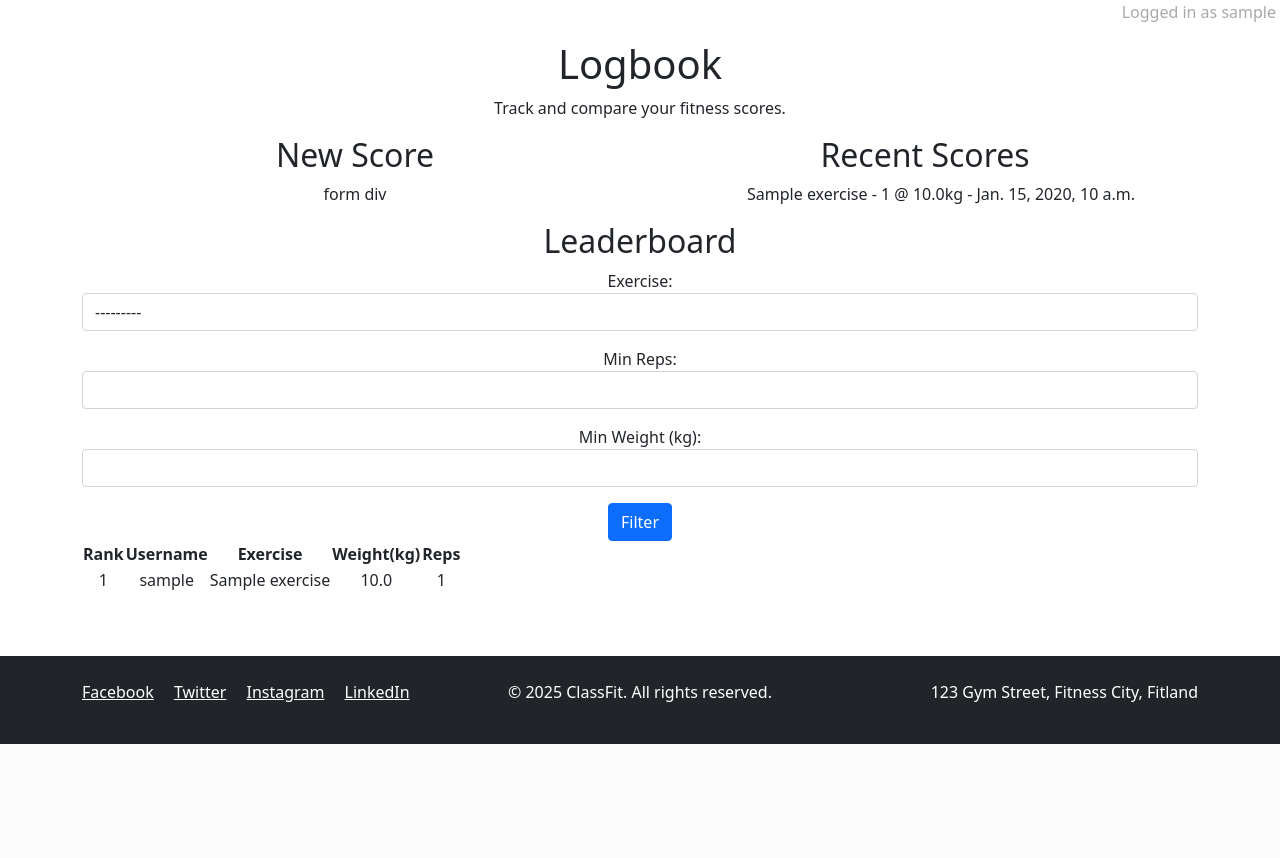
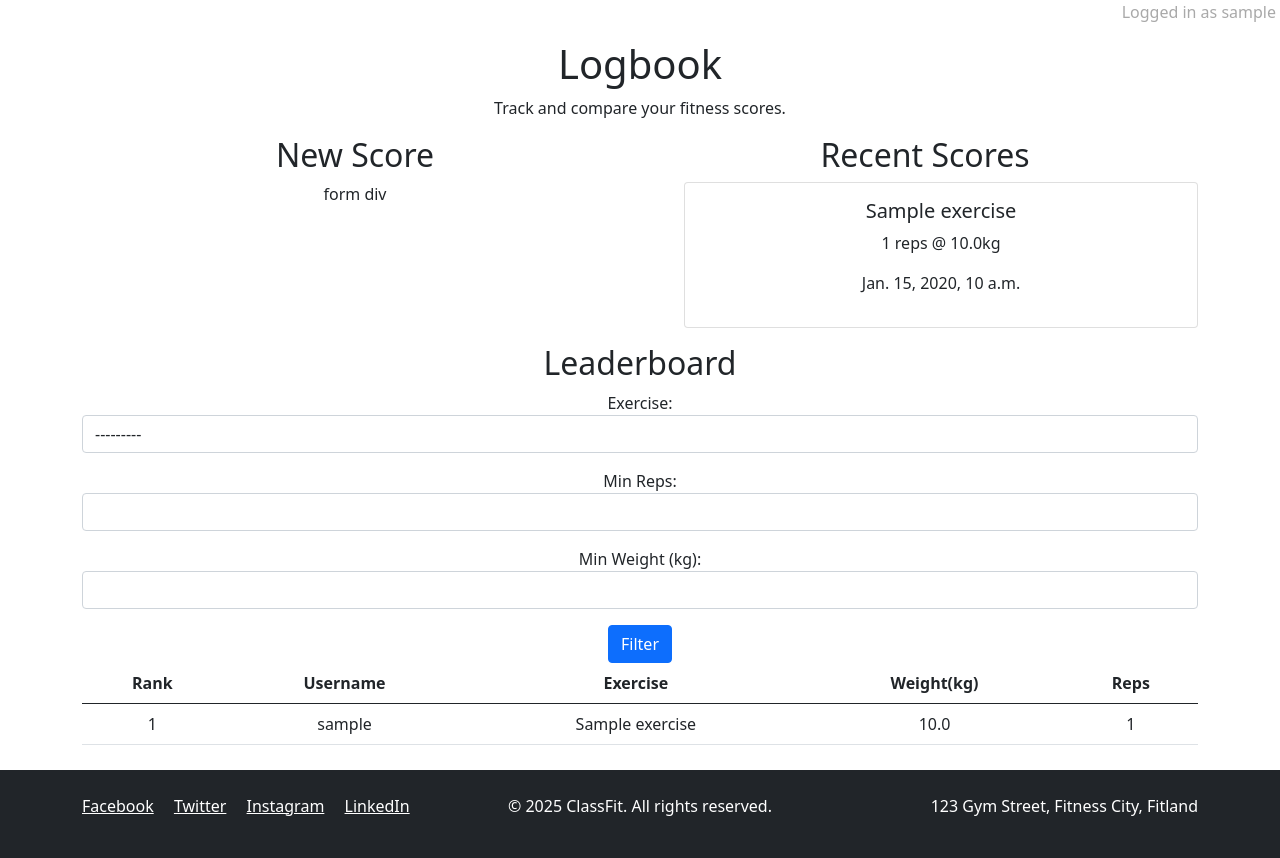
Before and after one commit to judewoolls/ClassFit, a Django app: page /logbook/ in a window 1280 px wide. Shown: the part 56-914 px from the top of the page. Before the commit the page ends 800 px from the top, so only its background shows below. Run offline with Django 4.2, Linux system fonts and the light colour scheme; a user stored in the database is signed in; tables that the repository leaves empty hold one stand-in row (values such as "Sample post").

Commit message:
add some styling to leaderboard and card format to scores/bookings

```diff
--- a/logbook/templates/logbook/logbook.html
+++ b/logbook/templates/logbook/logbook.html
@@ -23,7 +23,17 @@ ClassFit | Logbook
             <h2>Recent Scores</h2>
             <ul>
                 {% for score in scores %}
-                <li>{{ score.exercise }} - {{ score.reps }} @ {{ score.weight}}kg - {{ score.created_on }} </li>
+                {% if forloop.counter <= 3 %}
+                <li>
+                    <div class="card">
+                        <div class="card-body">
+                            <h5 class="card-title">{{ score.exercise }}</h5>
+                            <p class="card-text">{{ score.reps }} reps @ {{ score.weight }}kg</p>
+                            <p>{{score.created_on}}</p>
+                        </div>
+                    </div>
+                </li>
+                {% endif %}
                 {% endfor %}
             </ul>
         </div>
@@ -33,7 +43,7 @@ ClassFit | Logbook
                 {{ filter.as_p }}
                 <button type="submit" class="btn btn-primary">Filter</button>
             </form>
-            <table>
+            <table id="leaderboard" class="table">
                 <thead>
                     <tr>
                         <th>Rank</th>
--- a/static/css/style.css
+++ b/static/css/style.css
@@ -30,3 +30,7 @@ main {
 li {
     list-style: none;
 }
+
+#leaderboard {
+    margin-bottom: 25px;
+}
```
Also changed, not shown: homepage/templates/homepage/home.html (+22 -2 lines), 1 other file.
